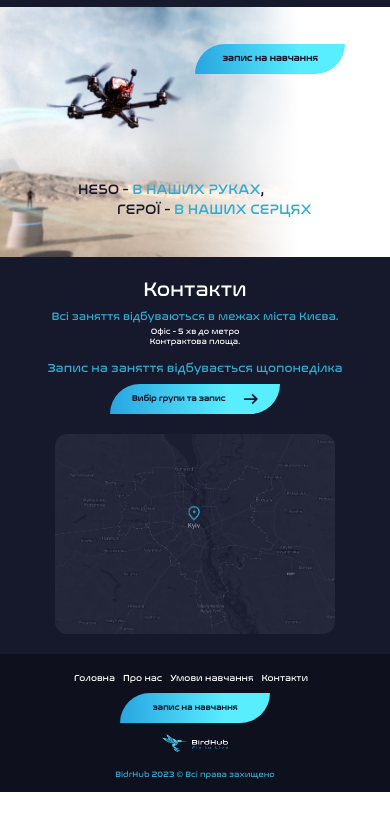
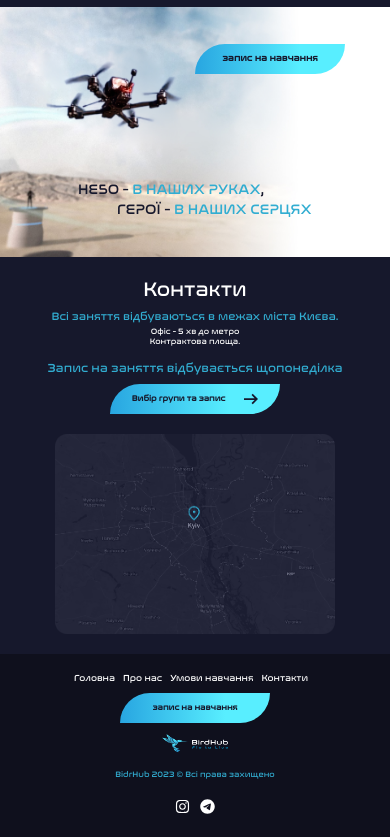
Before and after one commit to parmenid89/BirdHub, a website: page src/index.html in a window 390 px wide. Shown: the part 1366-2203 px from the top of the page. Before the commit the page ends 2158 px from the top, so only its background shows below. Drawn offline with nearby package versions, Linux system fonts and the light colour scheme; files that its build step writes are made by us from their sources; files whose address does not match are found by name.

Commit message:
added social icons in footer

```diff
--- a/src/index.html
+++ b/src/index.html
@@ -175,7 +175,7 @@
                         <img src="assets/img/check.png" alt="check" class="text_check">
                         <div class="text">Тривалість навчання - 2 тижні</div>
                     </div>
-                    <div class="text_sub">6 днів по 4 години</div>
+                    <div class="text_sub">10 днів по 4 години</div>
                     <div class="text-item">
                         <img src="assets/img/check.png" alt="check" class="text_check">
                         <div class="text">10-15 годин польотів на симуляторі</div>
@@ -289,6 +289,14 @@
             </div>
             <div class="footer__text">BidrHub 2023 © Всі права захищено</div>
         </div>
+        <div class="footer__wrapper_social">
+            <a href="https://www.instagram.com/fpvkolibri/?igshid=YmMyMTA2M2Y%3D" class="footer__inst">
+                <img src="assets/img/instagram_icon.svg" alt="instagramm">
+            </a>
+            <a href="#" class="footer__telegram">
+                <img src="assets/img/telegram_icon.svg" alt="telegram">
+            </a>
+        </div>
     </footer>
 
     <script src="jquery-3.6.4.min.js"></script>
--- a/src/sass/blocks/_footer.scss
+++ b/src/sass/blocks/_footer.scss
@@ -45,4 +45,42 @@ footer {
         line-height: 14px;
         color: #32ADD1;
     }
+    .footer {
+        &__wrapper_social {
+            display: flex;
+            justify-content: space-between;
+            align-items: center;
+            width: 50px;
+            margin: 0 auto;
+            margin-top: 10px;
+        }
+        &__inst {
+            width: 20px;
+            height: 20px;
+            margin-bottom: 20px;
+            :hover {
+                cursor: pointer;
+            }
+            img {
+                width: 100%;
+                height: 100%;
+
+            }
+
+        }
+        &__telegram {
+            width: 20px;
+            height: 20px;
+            margin-bottom: 20px;
+            :hover {
+                cursor: pointer;
+            }
+            img {
+                width: 100%;
+                height: 100%;
+
+            }
+
+        }
+    }
 }
--- a/src/sass/blocks/_media.scss
+++ b/src/sass/blocks/_media.scss
@@ -679,6 +679,19 @@
                 line-height: 8px;
             }
         }
+        .footer {
+            &__wrapper_social {
+                width: 40px;
+            }
+            &__inst {
+                width: 15px;
+                height: 15px;
+            }
+            &__telegram {
+                width: 15px;
+                height: 15px;
+            }
+        }
     }
     .main__btn {
         &_text {
@@ -687,6 +700,7 @@
             }
         }
     }
+
 }
 
 @media (max-width: 576px) {
```
Also changed, not shown: dist/assets/img/instagram_icon.svg (added), dist/assets/img/telegram_icon.svg (added), dist/css/style.min.css, dist/index.html, src/assets/img/instagram_icon.svg (added), src/assets/img/telegram_icon.svg (added).
